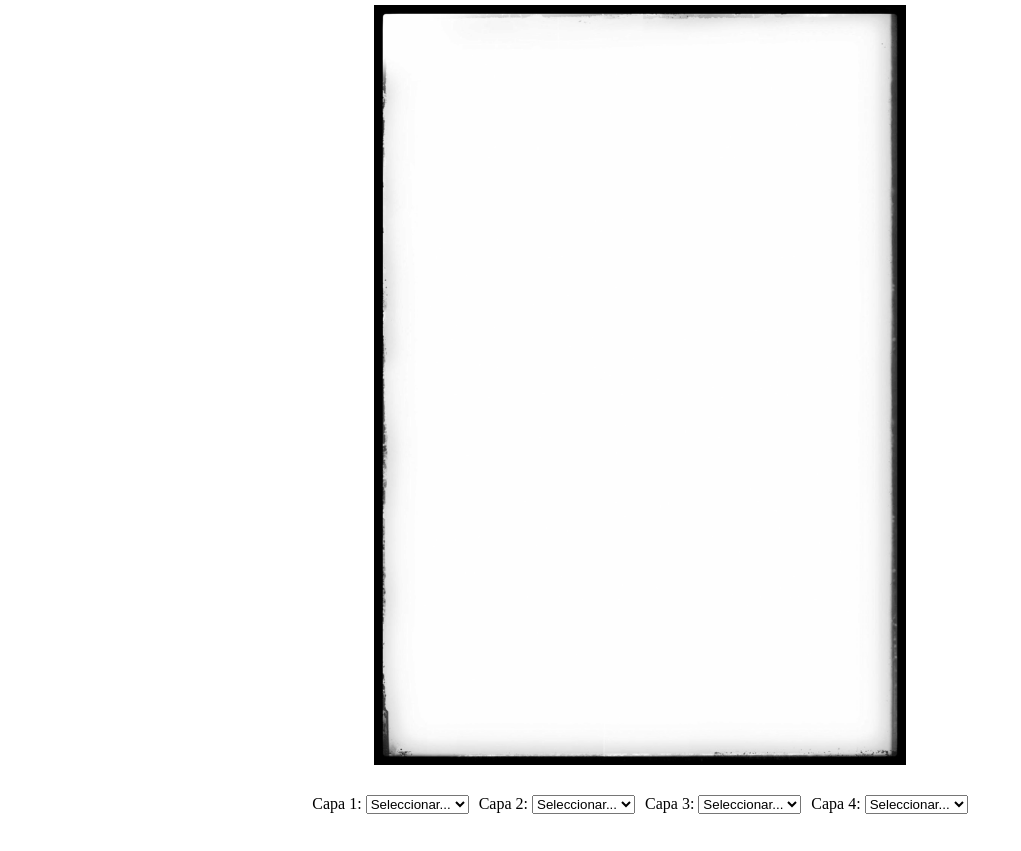
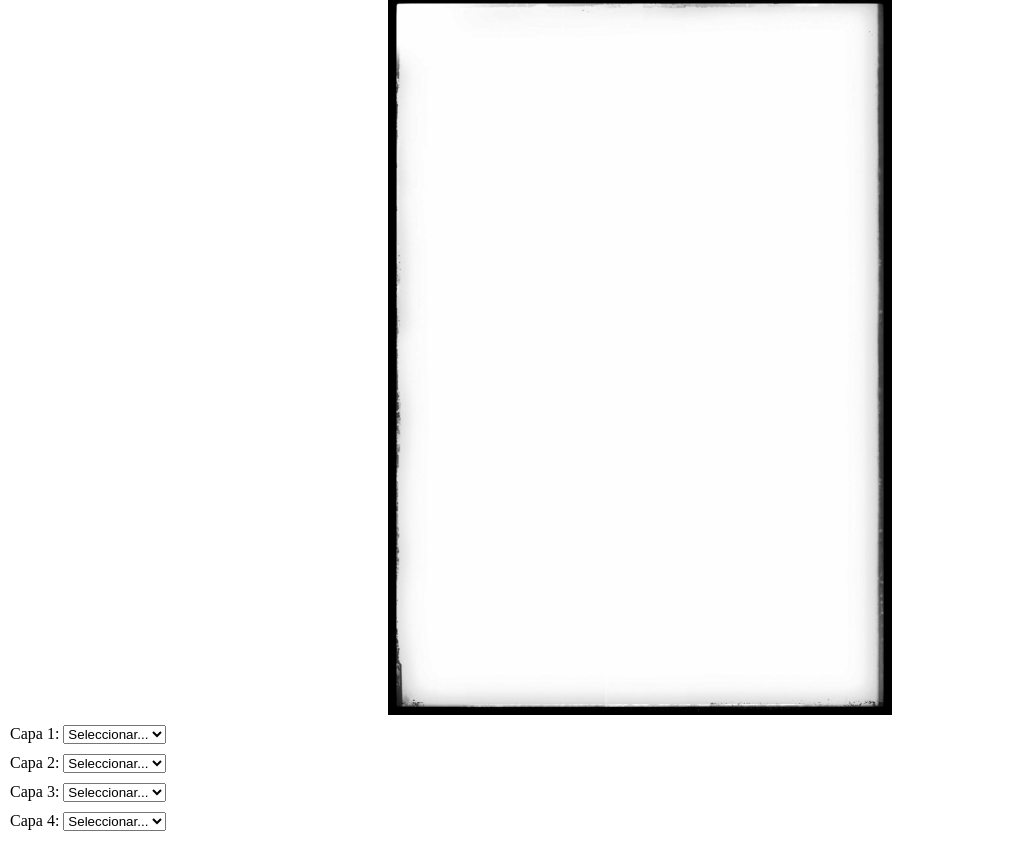
Before and after one commit to UnknowAi123/testingmrweb123, a plain HTML site: page index.html in a window 1280 px wide. Shown: the part 62-913 px from the top of the page, without its empty margins (0-1021 px from the left). Before the commit the page ends 886 px from the top, so only its background shows below. Drawn offline with Linux system fonts and the light colour scheme.

Commit message:
Update index.html

```diff
--- a/index.html
+++ b/index.html
@@ -7,34 +7,22 @@
     <style>
         body {
             margin: 0; /* Eliminar cualquier margen del body */
-            padding: 0; /* Asegura que no haya margen dentro del body */
-            display: flex;
-            flex-direction: column;
-            align-items: center;
-            justify-content: flex-start;
-        }
-        .title {
-            text-align: center;
-            font-size: 24px;
-            font-weight: bold;
-            color: #333;
-            text-shadow: 2px 2px 4px rgba(0, 0, 0, 0.1);
-            margin: 10px 0; /* Espacio entre el título y otros elementos */
+            padding: 10px; /* Añadir un poco de padding para margen interno */
+            box-sizing: border-box; /* Asegurar que el padding no agregue al ancho total */
         }
         .container {
             position: relative;
-            width: calc(100% - 20px); /* Ajustar el ancho para espacio a los lados */
-            height: calc(100vh - 20px); /* Ajustar la altura para espacio a los lados */
-            margin: 10px 0; /* Añadir margen alrededor del contenedor */
+            max-width: calc(100% - 20px); /* Ajustar el ancho para espacio a los lados */
+            height: calc(100vh - 80px); /* Ajustar la altura para espacio a los lados */
+            margin: 10px auto; /* Añadir margen alrededor del contenedor */
             overflow: hidden;
         }
         .main-image, .layer {
             position: absolute;
             top: 0;
             left: 0;
-            width: calc(100% - 20px); /* Añadir espacio a los lados */
-            height: calc(100% - 20px); /* Añadir espacio a los lados */
-            margin: 10px; /* Añadir margen alrededor de la imagen */
+            width: 100%;
+            height: 100%; /* Añadir espacio a los lados */
             object-fit: contain; /* Mantiene el ratio de proporción de la imagen */
         }
         .layer {
@@ -52,12 +40,16 @@
         #layer4 {
             z-index: 4; /* Nueva capa más adelante */
         }
+        .title {
+            text-align: center;
+            font-size: 24px;
+            font-weight: bold;
+            color: #333;
+            text-shadow: 2px 2px 4px rgba(0, 0, 0, 0.1);
+            margin: 10px 0; /* Espacio entre el título y otros elementos */
+        }
         .controls {
             margin: 10px 0; /* Espacio entre los controles y otros elementos */
-            width: calc(100% - 20px); /* Ajustar el ancho para espacio a los lados */
-            display: flex;
-            justify-content: center;
-            gap: 10px; /* Espacio entre cada control */
         }
     </style>
 </head>
@@ -71,7 +63,6 @@
         <img id="layer4" class="layer" alt="Capa 4">
     </div>
     <div class="controls">
-        <div>
         <label for="layer1-select">Capa 1:</label>
         <select id="layer1-select" onchange="changeLayer('layer1', this.value, 'group1')">
             <option value="">Seleccionar...</option>
@@ -81,7 +72,7 @@
             <option value="Images/LG-card-Blood_Dragon.png">Legendaria</option>
         </select>
     </div>
-        <div>
+    <div class="controls">
         <label for="layer2-select">Capa 2:</label>
         <select id="layer2-select" onchange="changeLayer('layer2', this.value, 'group2')">
             <option value="">Seleccionar...</option>
@@ -91,7 +82,7 @@
             <option value="Images/legendaria2.jpg">Legendaria</option>
         </select>
     </div>
-        <div>
+    <div class="controls">
         <label for="layer3-select">Capa 3:</label>
         <select id="layer3-select" onchange="changeLayer('layer3', this.value, 'group3')">
             <option value="">Seleccionar...</option>
@@ -101,7 +92,7 @@
             <option value="Images/legendaria3.jpg">Legendaria</option>
         </select>
     </div>
-        <div>
+    <div class="controls">
         <label for="layer4-select">Capa 4:</label>
         <select id="layer4-select" onchange="changeLayer('layer4', this.value, 'group4')">
             <option value="">Seleccionar...</option>
@@ -110,7 +101,6 @@
             <option value="Images/epica4.jpg">Épica</option>
             <option value="Images/legendaria4.jpg">Legendaria</option>
         </select>
-        </div>
     </div>
 
     <script>
```
Lines whose indentation alone changed are shown as unchanged.
